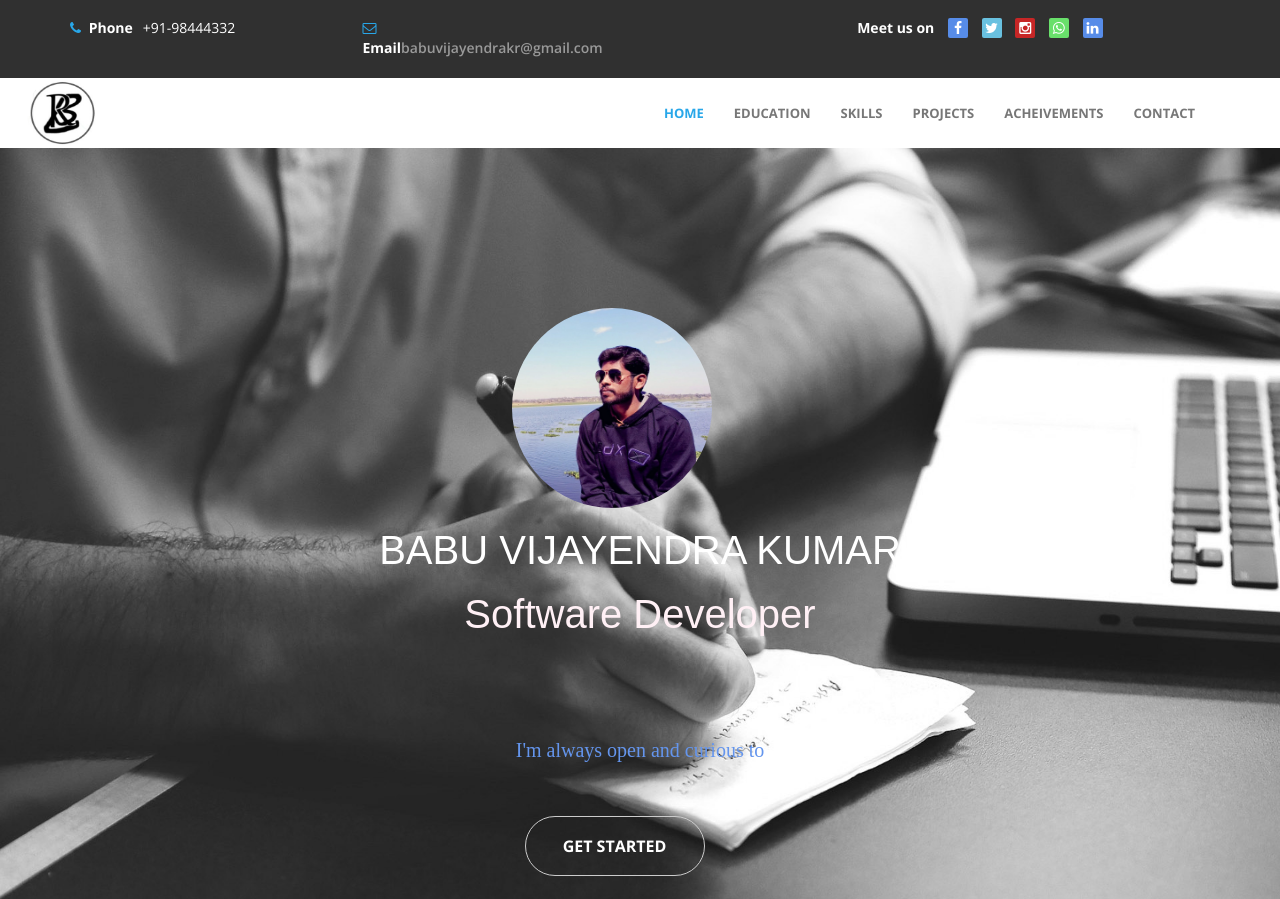
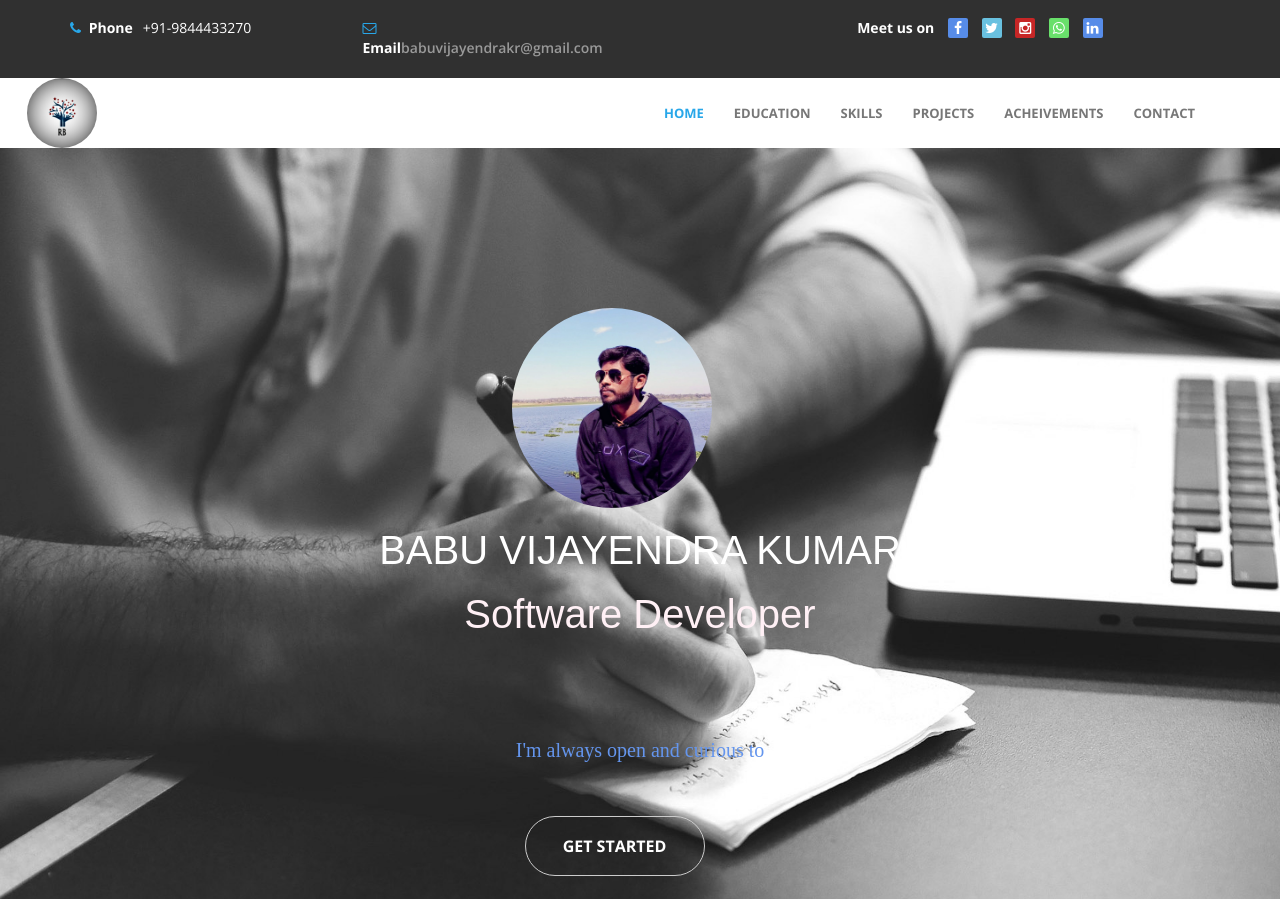
Before and after one commit to babuvijayendrakumar/portfolio, a plain HTML site: page index.html in a window 1280 px wide. Shown: the top 899 px of the page. Drawn offline with nearby package versions, Linux system fonts and the light colour scheme.

Commit message:
index.html

```diff
--- a/index.html
+++ b/index.html
@@ -45,7 +45,7 @@
             <div class="container">
                 <div class="row">
                     <div class="col-md-3 col-sm-4 col-xs-12">
-                        <p><i class="fa fa-phone"></i><span> Phone</span>+91-98444332</p>
+                        <p><i class="fa fa-phone"></i><span> Phone</span>+91-9844433270</p>
                     </div>
                     <div class="col-md-3 col-sm-4 col-xs-12">
                         <p><i class="fa fa-envelope-o"></i><span> Email<a href="mailto:contact@example.com">babuvijayendrakr@gmail.com</a></span></p>
@@ -74,7 +74,7 @@
 						<span class="icon icon-bar"></span>
 						<span class="icon icon-bar"></span>
 					</button>
-					<a href="#" class="navbar-brand"><img src="images\logo1.jpg" alt="team" style="width:70px;height:70px;border-radius:400%;margin-top:-12px;
+					<a href="#" class="navbar-brand"><img src="images\logo.jpg" alt="team" style="width:70px;height:70px;border-radius:400%;margin-top:-12px;
     margin-left: -40px"></a>
 				</div>
 				<div class="collapse navbar-collapse">
```
